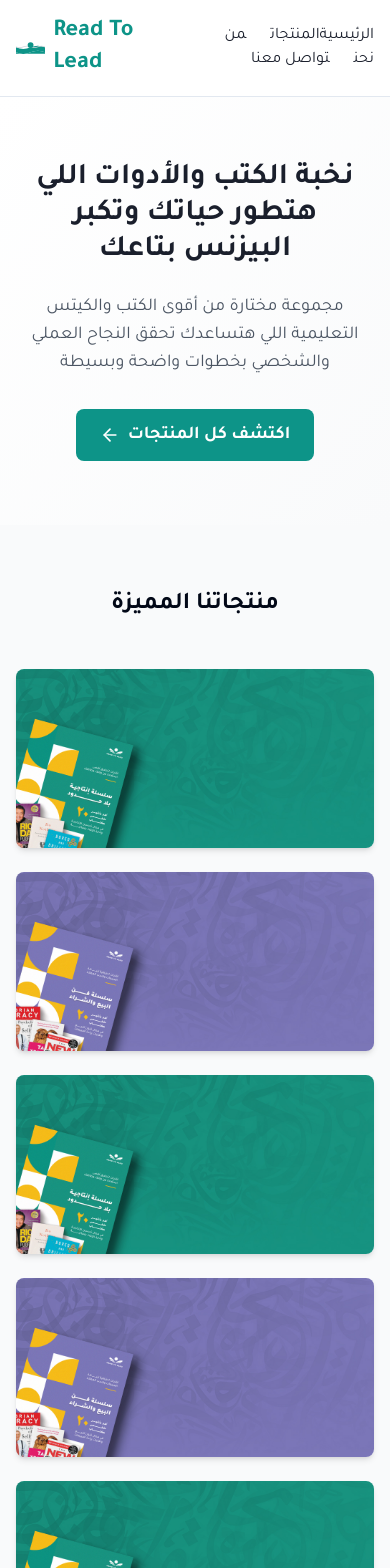
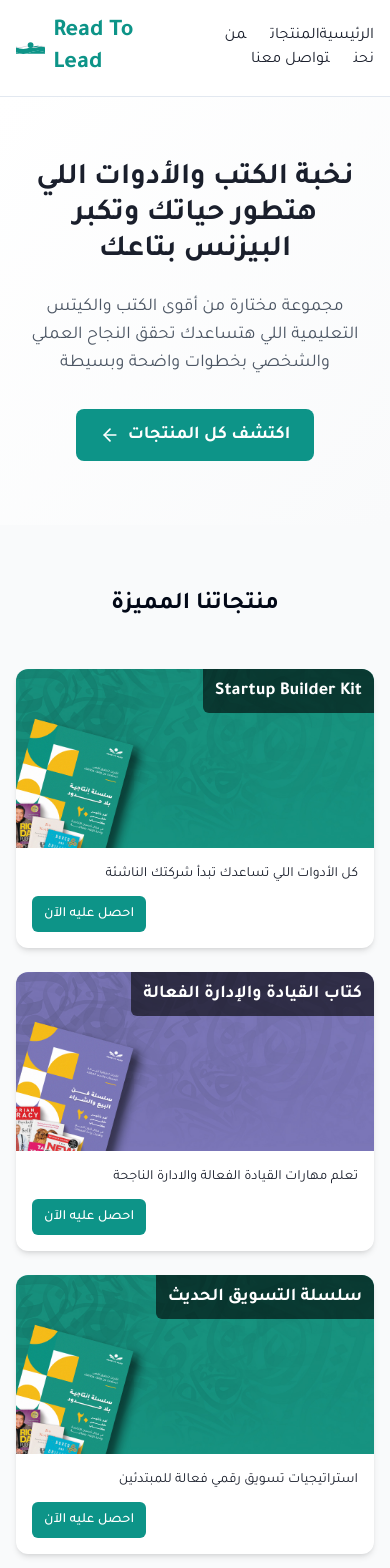
Before and after one commit to growthack88/read-lead-arab-launch, a React (Vite) app: page / in a window 390 px wide. Shown: the top 1568 px of the page. Built offline with nearby package versions, Linux system fonts and the light colour scheme.

Commit message:
feat: Update ProductCard layout
- Always show title.
- Add bottom description box with CTA.
- Maintain RTL and responsive design.

```diff
--- a/src/components/ProductCard.tsx
+++ b/src/components/ProductCard.tsx
@@ -1,6 +1,7 @@
 
 import React from "react";
 import { Link } from "react-router-dom";
+import { Button } from "./ui/button";
 
 interface ProductCardProps {
   title: string;
@@ -9,10 +10,19 @@ interface ProductCardProps {
   index: number;
   link?: string;
   imageSrc?: string;
+  description?: string;
 }
 
-const ProductCard = ({ title, tagline, color = "bg-rtl-teal", index, link, imageSrc }: ProductCardProps) => {
-  // Card content with hover effect
+const ProductCard = ({
+  title,
+  tagline,
+  color = "bg-rtl-teal",
+  index,
+  link,
+  imageSrc,
+  description = "كل الأدوات اللي تساعدك تبدأ شركتك الناشئة"
+}: ProductCardProps) => {
+  // Card content with fixed title and bottom description box
   const cardContent = (
     <div className="relative w-full h-full group">
       {/* Image with proper aspect ratio */}
@@ -26,20 +36,36 @@ const ProductCard = ({ title, tagline, color = "bg-rtl-teal", index, link, image
         ) : (
           <div className={`w-full h-full ${color}`}></div>
         )}
+
+        {/* Title overlay that is always visible */}
+        <div className="absolute top-0 right-0 px-3 py-2 bg-black bg-opacity-60 rounded-bl-md">
+          <h3 className="font-bold text-lg text-white text-right">
+            {title}
+          </h3>
+        </div>
       </div>
 
-      {/* Title overlay that shows on hover */}
-      <div className="absolute top-0 right-0 p-3 bg-black bg-opacity-60 rounded-bl-md opacity-0 group-hover:opacity-100 transition-opacity duration-300">
-        <h3 className="font-bold text-lg text-white text-right">
-          {title}
-        </h3>
+      {/* Bottom description box */}
+      <div className="bg-white p-4 rounded-b-xl shadow-sm">
+        <p className="text-rtl-dark mb-3 text-right text-sm">
+          {description}
+        </p>
+        <div className="flex justify-end">
+          <Button
+            variant="teal"
+            size="sm"
+            className="hover:bg-rtl-teal/80 transition-colors"
+          >
+            احصل عليه الآن
+          </Button>
+        </div>
       </div>
     </div>
   );
 
-  const cardClassName = "rounded-lg shadow-md overflow-hidden transition-transform duration-300 hover:shadow-lg";
+  const cardClassName = "rounded-xl shadow-md overflow-hidden transition-transform duration-300 hover:shadow-lg";
 
-  // Conditionally render Link or div
+  // If we have a link, wrap the card in a Link component
   if (link) {
     return (
       <Link to={link} className={cardClassName}>
--- a/src/pages/Index.tsx
+++ b/src/pages/Index.tsx
@@ -13,23 +13,28 @@ const Index = () => {
     {
       title: "Startup Builder Kit",
       link: "/startup-kit",
-      imageSrc: "/lovable-uploads/4a3afe5b-8ee2-4362-8f08-1f86ff2159cd.png"
+      imageSrc: "/lovable-uploads/4a3afe5b-8ee2-4362-8f08-1f86ff2159cd.png",
+      description: "كل الأدوات اللي تساعدك تبدأ شركتك الناشئة"
     },
     {
       title: "كتاب القيادة والإدارة الفعالة",
-      imageSrc: "/lovable-uploads/69091bf9-ba1b-4ced-82df-547bff4a1812.png"
+      imageSrc: "/lovable-uploads/69091bf9-ba1b-4ced-82df-547bff4a1812.png",
+      description: "تعلم مهارات القيادة الفعالة والادارة الناجحة"
     },
     {
       title: "سلسلة التسويق الحديث",
-      imageSrc: "/lovable-uploads/4a3afe5b-8ee2-4362-8f08-1f86ff2159cd.png"
+      imageSrc: "/lovable-uploads/4a3afe5b-8ee2-4362-8f08-1f86ff2159cd.png",
+      description: "استراتيجيات تسويق رقمي فعالة للمبتدئين"
     },
     {
       title: "كتاب التطوير الذاتي",
-      imageSrc: "/lovable-uploads/69091bf9-ba1b-4ced-82df-547bff4a1812.png"
+      imageSrc: "/lovable-uploads/69091bf9-ba1b-4ced-82df-547bff4a1812.png",
+      description: "خطوات عملية لتطوير مهاراتك الشخصية"
     },
     {
       title: "قواعد النجاح المؤسسي",
-      imageSrc: "/lovable-uploads/4a3afe5b-8ee2-4362-8f08-1f86ff2159cd.png"
+      imageSrc: "/lovable-uploads/4a3afe5b-8ee2-4362-8f08-1f86ff2159cd.png",
+      description: "أساسيات بناء مؤسسة ناجحة ومستدامة"
     }
   ];
 
@@ -121,6 +126,7 @@ const Index = () => {
                   index={index}
                   link={product.link}
                   imageSrc={product.imageSrc}
+                  description={product.description}
                 />
               ))}
             </div>
```
